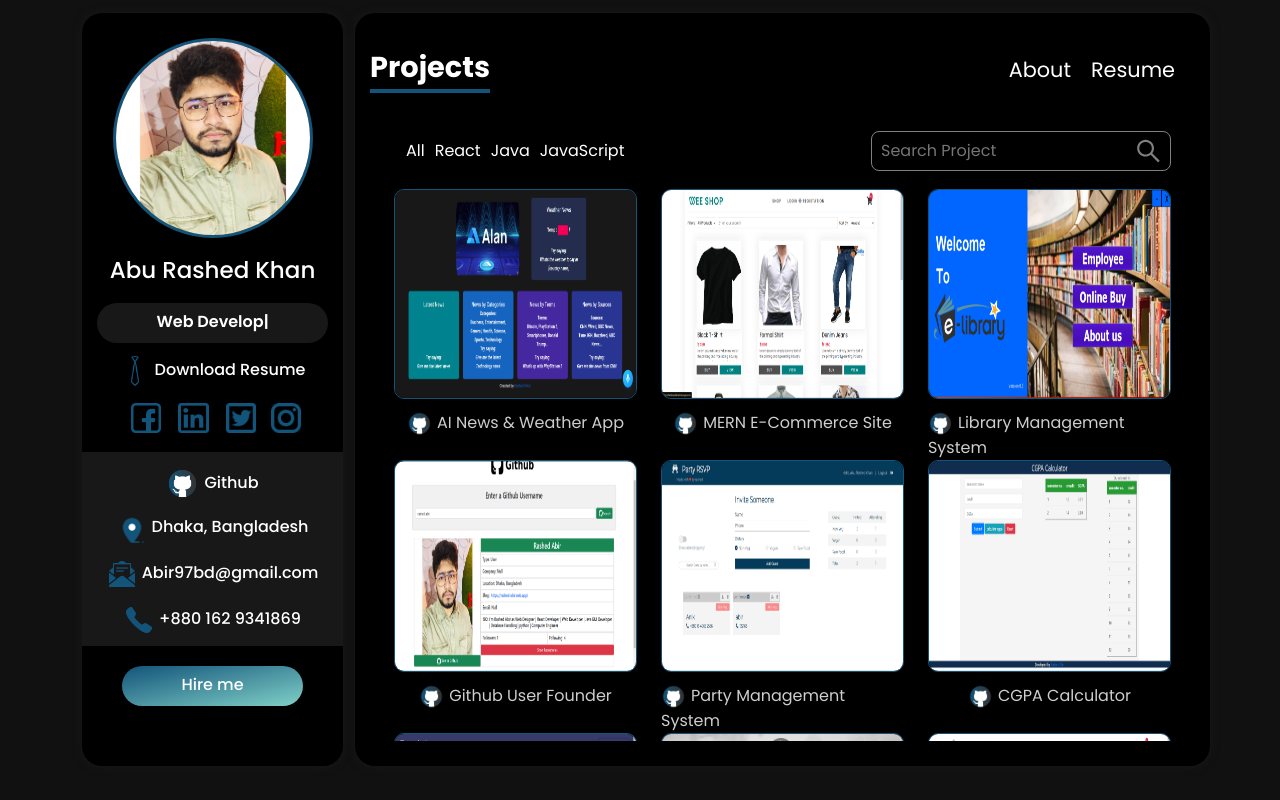
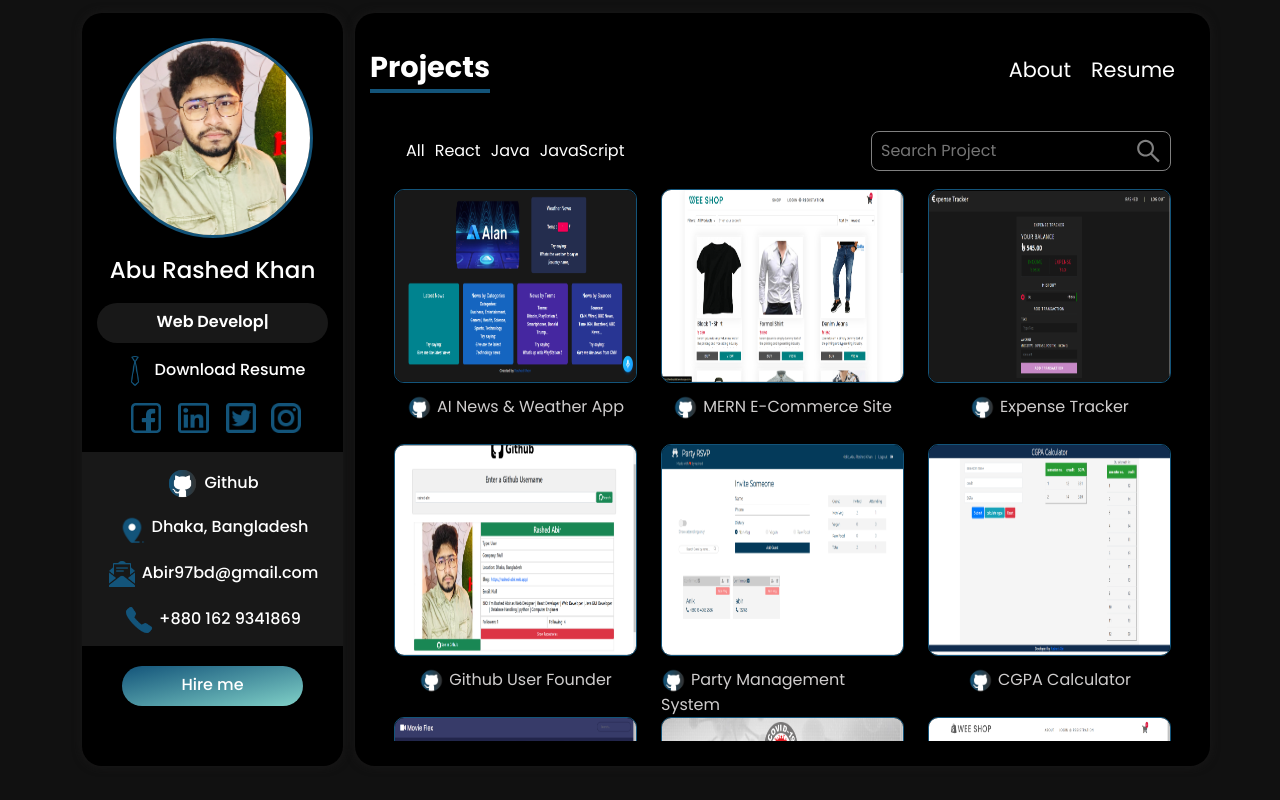
Before and after one commit to rashed-abir/abu-rashed-khan, a React (Create React App) app: page /projects in a window 1280 px wide. Built offline with nearby package versions, Linux system fonts and the light colour scheme.

Commit message:
expense tracker

```diff
--- a/src/components/ProjectsData.js
+++ b/src/components/ProjectsData.js
@@ -12,6 +12,8 @@ import bd from "../assets/projects_images/bdknoledge.png";
 import gitSearch from "../assets/projects_images/git-search.png";
 import partymanaged from "../assets/projects_images/partymanaged.png";
 import mern_ecommerce from "../assets/projects_images/mern_ecommerce.png";
+import expense from "../assets/projects_images/expense.png";
+
 
 const Data = [
   {
@@ -32,11 +34,11 @@ const Data = [
   },
   {
     id: 3,
-    name: "Library Management System",
-    image: library,
-    deployed_url: "https://github.com/rashedabir/Library_management_oracle",
-    github_url: "https://github.com/rashedabir/Library_management_oracle",
-    category: ["java", "oracle"],
+    name: "Expense Tracker",
+    image: expense,
+    deployed_url: "https://expense-trackerbd.herokuapp.com/",
+    github_url: "https://github.com/rashedabir/expense_tracker",
+    category: ["react.js", "mongodb", "express.js", "node.js"],
   },
   {
     id: 5,
@@ -126,6 +128,14 @@ const Data = [
     github_url: "https://github.com/rashedabir/party_managed_APP",
     category: ["java"],
   },
+  {
+    id: 16,
+    name: "Library Management System",
+    image: library,
+    deployed_url: "https://github.com/rashedabir/Library_management_oracle",
+    github_url: "https://github.com/rashedabir/Library_management_oracle",
+    category: ["java", "oracle"],
+  },
 ];
 
 export default Data;
```
Also changed, not shown: src/assets/projects_images/expense.png (added), 1 other file (tests, documents, lock files or other folders).
